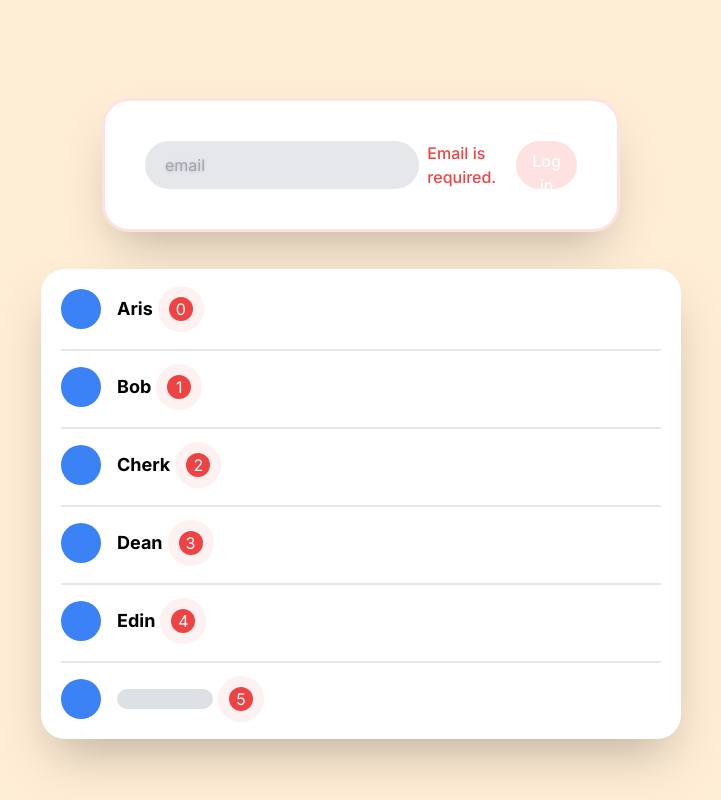
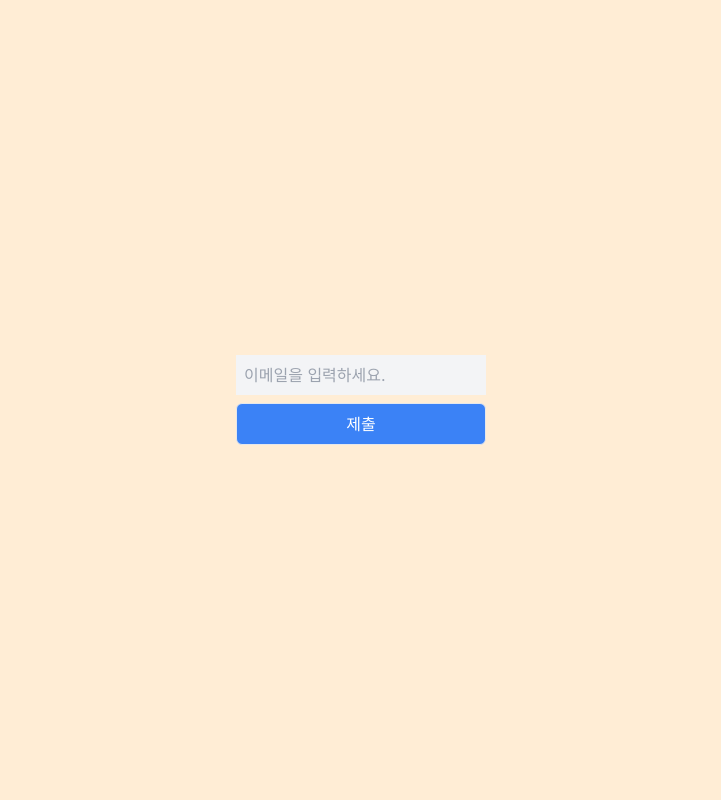
Before and after one commit to aristata/nextjs-04-carrot-market-v2, a Next.js app: page / in a window 1280 px wide. Shown: the whole page, without its empty margins (279-1000 px from the left). Built offline with nearby package versions, Linux system fonts and the light colour scheme.

Commit message:
3.9 group modifiers

```diff
--- a/app/page.tsx
+++ b/app/page.tsx
@@ -6,7 +6,7 @@ export default function Home() {
       }
     >
       {/* 로그인 */}
-      <div
+      {/* <div
         className={
           "flex flex-col space-y-4 bg-white m-10 p-10 rounded-3xl shadow-2xl w-[32rem] dark:bg-gray-600 lg:flex-row lg:items-center lg:space-x-2 lg:space-y-0 *:outline-none ring ring-transparent transition-shadow has-[:invalid]:ring-red-100"
         }
@@ -29,10 +29,10 @@ export default function Home() {
         >
           Log in
         </button>
-      </div>
+      </div> */}
 
       {/* 리스트 */}
-      <div
+      {/* <div
         className={
           "flex flex-col space-y-4 bg-white rounded-3xl shadow-2xl p-5 w-full max-w-screen-sm"
         }
@@ -62,6 +62,20 @@ export default function Home() {
             </div>
           </div>
         ))}
+      </div> */}
+
+      {/* 그룹 */}
+      <div className={"group flex flex-col space-y-2"}>
+        <input
+          className={"bg-gray-100 w-full p-2 group-hover:bg-gray-300"}
+          placeholder={"이메일을 입력하세요."}
+        />
+        <span className={"group-focus-within:block hidden text-red-500"}>
+          이메일 양식을 확인해주세요.
+        </span>
+        <button className={"border bg-blue-500 text-white p-2 rounded-md "}>
+          제출
+        </button>
       </div>
     </main>
   );
```
